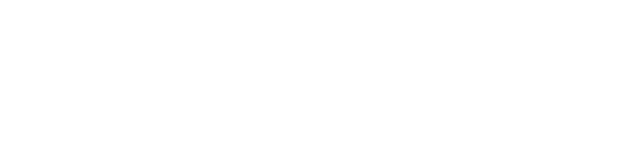
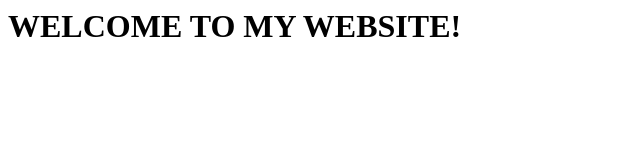
Before and after one commit to HanSoloDies/HM-Webproject, a plain HTML site: page Index.html in a window 1280 px wide. Shown: the whole page, without its empty margins (0-640 px from the left). Drawn offline with Linux system fonts and the light colour scheme.

Commit message:
Update 1

```diff
--- a/Index.html
+++ b/Index.html
@@ -3,7 +3,7 @@
     <Title> My webpage </Title>
     </head>
     <body>
-
+      <h1> WELCOME TO MY WEBSITE! </h1>
     </body>
 
 </DOCTYPE>
```
